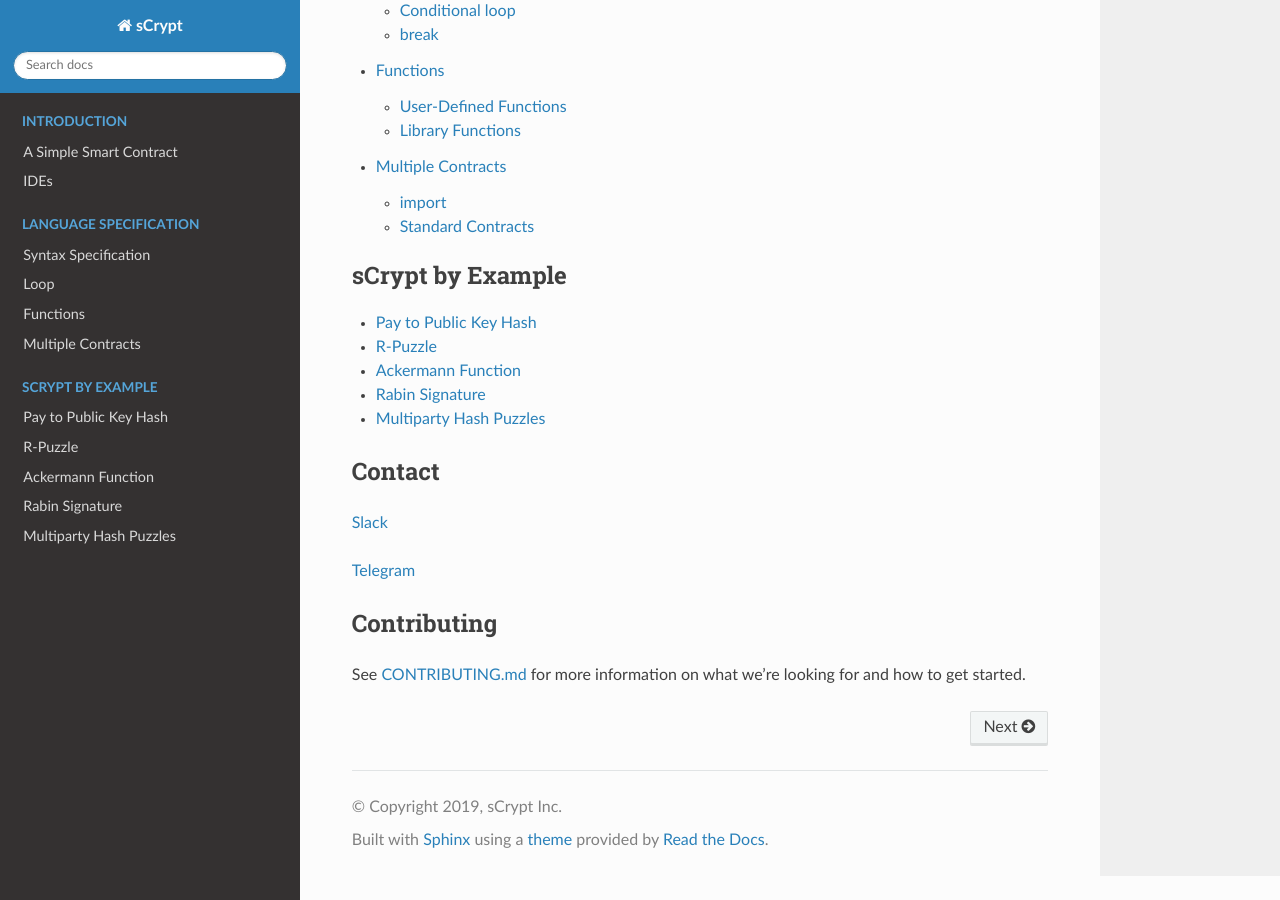
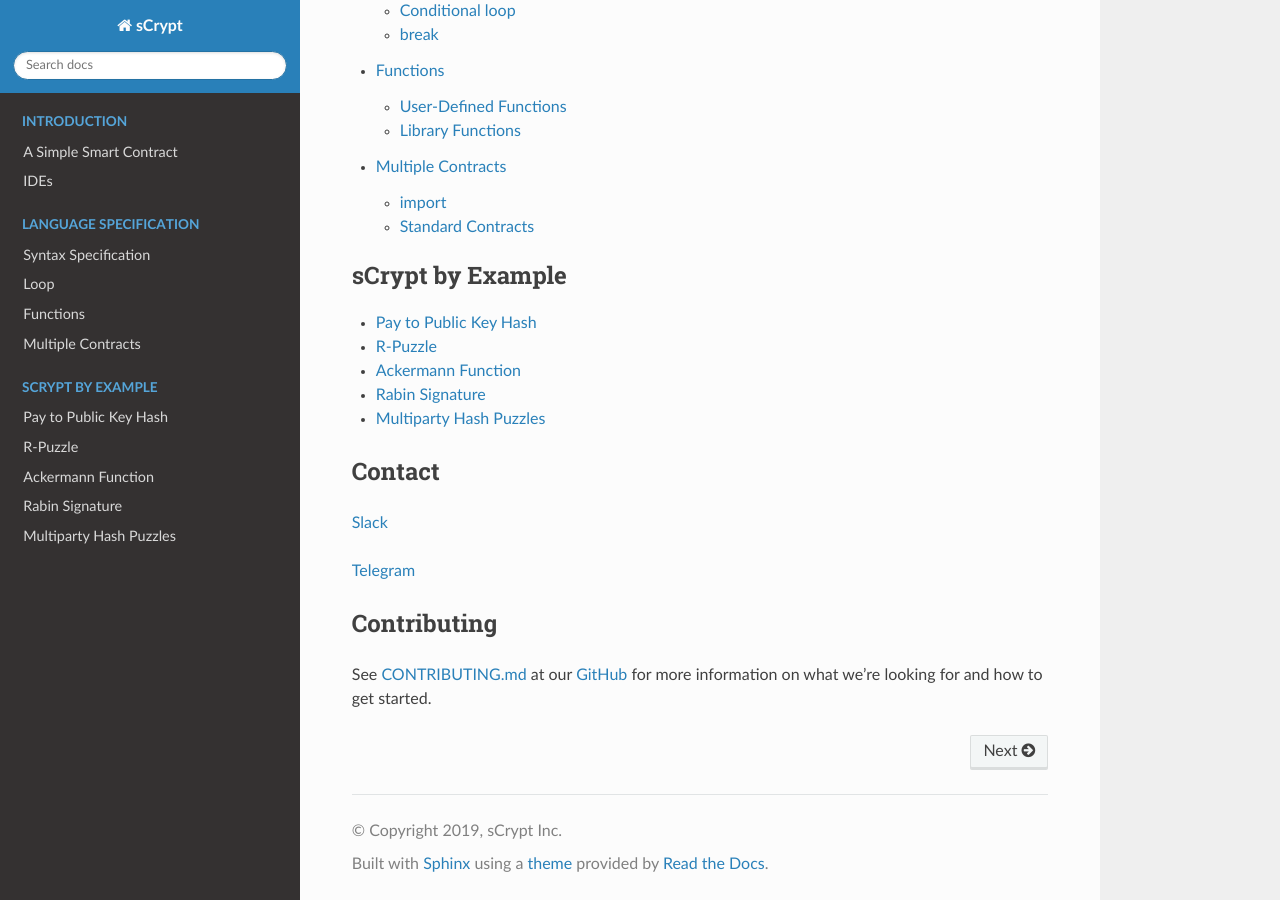
Before and after one commit to sCrypt-Inc/specification, a Sphinx documentation site: the page built from docs/index.rst, in a window 1280 px wide and 900 px high, scrolled down 1271 px. Built offline with Sphinx 7.4.7 and the Read the Docs theme 2.0.0, drawn with Linux system fonts in a browser that asks for light colours.

Commit message:
add github repo link

```diff
--- a/docs/index.rst
+++ b/docs/index.rst
@@ -53,4 +53,4 @@ Contact
 
 Contributing
 ------------
-See `CONTRIBUTING.md <https://github.com/scrypt-sv/specification/blob/master/docs/CONTRIBUTING.md>`_ for more information on what we're looking for and how to get started.
+See `CONTRIBUTING.md <https://github.com/scrypt-sv/specification/blob/master/docs/CONTRIBUTING.md>`_ at our `GitHub <https://github.com/scrypt-sv>`_ for more information on what we're looking for and how to get started.
```
